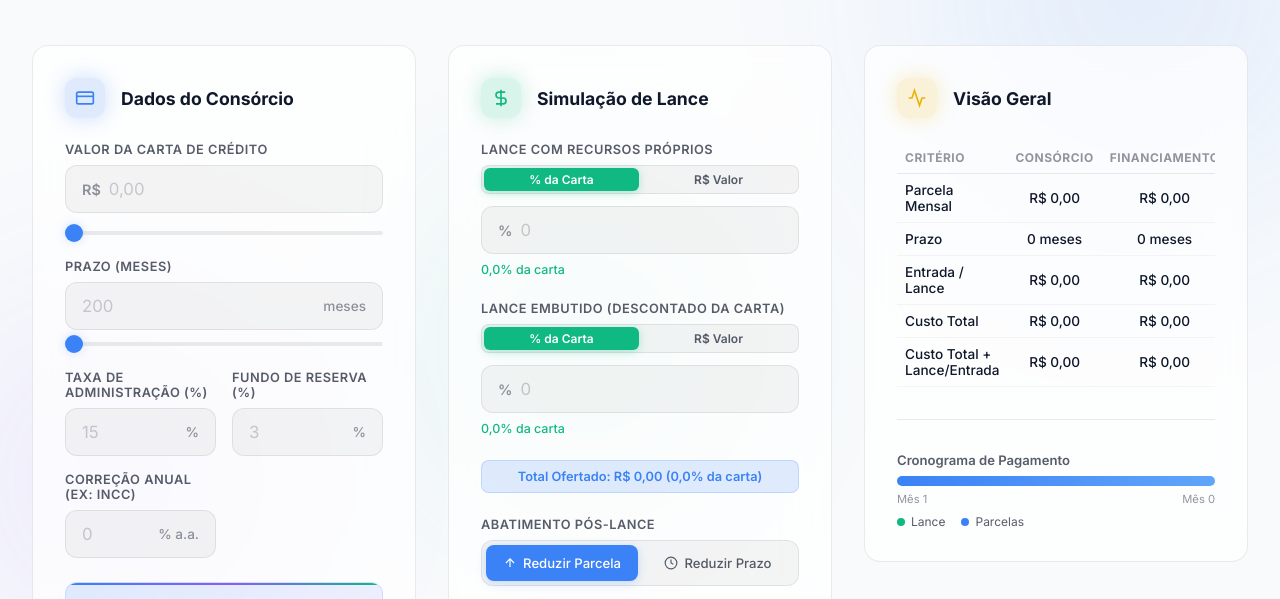
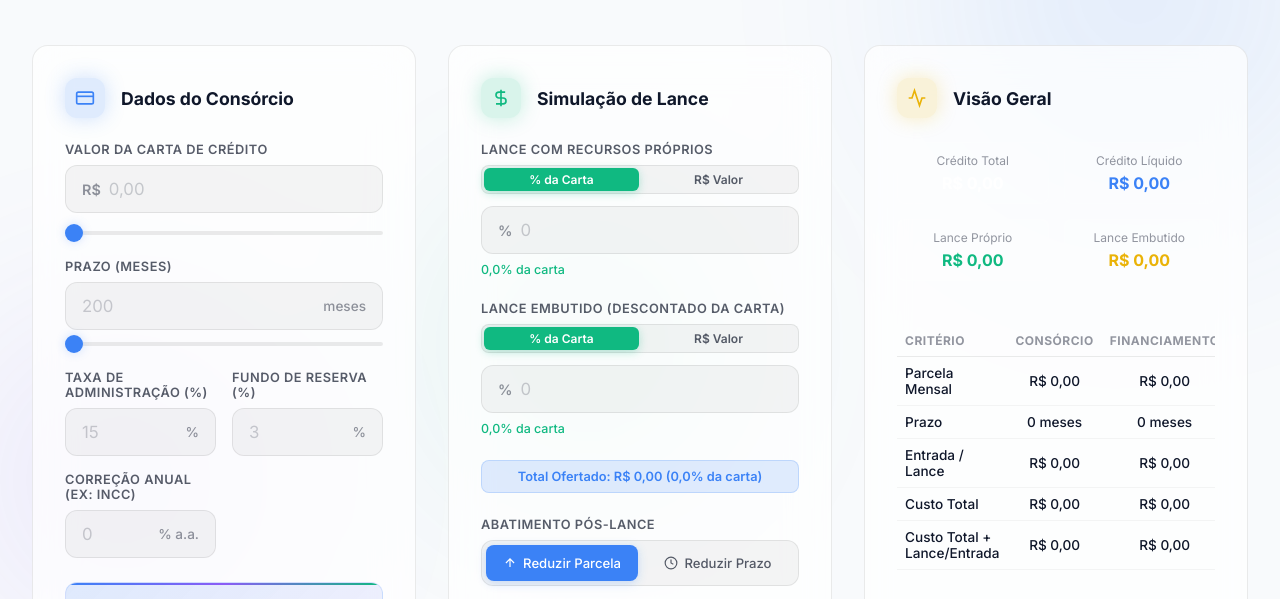
Before and after one commit to pedrojr1430/simulador-consorcio, a plain HTML site: page index.html in a window 1280 px wide. Shown: the part 177-776 px from the top of the page. Drawn offline with nearby package versions, Linux system fonts and the light colour scheme.

Commit message:
feat: update visao geral metrics, fix amortizacao calculation in donut, and remove juros from both tables

```diff
--- a/app.js
+++ b/app.js
@@ -275,7 +275,13 @@
         animatePulse('#lance-results');
 
         // 3. Overview
-        // Elementos removidos em favor da tabela comparativa na main
+        const creditoLiquido = valorCarta - lance.lanceProprio - lance.lanceEmbutido;
+        const creditoTotal = creditoLiquido + lance.lanceProprio; // which is valorCarta - lance.lanceEmbutido
+
+        if ($('#vg-credito-total')) $('#vg-credito-total').textContent = Calculator.formatarMoeda(creditoTotal);
+        if ($('#vg-credito-liquido')) $('#vg-credito-liquido').textContent = Calculator.formatarMoeda(creditoLiquido);
+        if ($('#vg-lance-proprio')) $('#vg-lance-proprio').textContent = Calculator.formatarMoeda(lance.lanceProprio);
+        if ($('#vg-lance-embutido')) $('#vg-lance-embutido').textContent = Calculator.formatarMoeda(lance.lanceEmbutido);
 
         // Timeline
         const timelineLancePct = lance.totalPago > 0 ? (totalLance / lance.totalPago) * 100 : 0;
@@ -338,8 +344,8 @@
         $('#tab-entrada-financiamento').textContent = Calculator.formatarMoeda(dispEntradaFin);
         $('#tab-custo-consorcio').textContent = Calculator.formatarMoeda(totalConsorcio);
         $('#tab-custo-financiamento').textContent = Calculator.formatarMoeda(totalFinanciamento);
-        $('#tab-juros-consorcio').textContent = Calculator.formatarMoeda(lance.custoConsorcio);
-        $('#tab-juros-financiamento').textContent = Calculator.formatarMoeda(dispJurosFin);
+        $('#tab-custo-lance-consorcio').textContent = Calculator.formatarMoeda(totalConsorcio + lance.lanceProprio);
+        $('#tab-custo-entrada-financiamento').textContent = Calculator.formatarMoeda(totalFinanciamento + dispEntradaFin);
 
         // Update the main dashboard comparative table
         const labelCompParcelaMain = $('#label-comp-parcela-main');
@@ -364,7 +370,7 @@
         highlightWinner('#tab-parcela-consorcio', '#tab-parcela-financiamento', lance.novaParcela, dispParcelaFin, true);
         highlightWinner('#tab-prazo-consorcio', '#tab-prazo-financiamento', lance.novoPrazo, dispPrazoFin, true);
         highlightWinner('#tab-custo-consorcio', '#tab-custo-financiamento', totalConsorcio, totalFinanciamento, true);
-        highlightWinner('#tab-juros-consorcio', '#tab-juros-financiamento', lance.custoConsorcio, dispJurosFin, true);
+        highlightWinner('#tab-custo-lance-consorcio', '#tab-custo-entrada-financiamento', totalConsorcio + lance.lanceProprio, totalFinanciamento + dispEntradaFin, true);
 
         // 6. Veredito
         const economia = totalFinanciamento - totalConsorcio;
@@ -663,7 +669,7 @@
             const reserva = lance.totalReserva;
             const lanceVal = state.lanceProprio;
             segments = [
-                { label: 'Amortização (Líquido)', value: Math.max(0, amort - lanceVal), color: '#3b82f6' },
+                { label: 'Amortização (Líquido)', value: Math.max(0, lance.totalPago - admin - reserva), color: '#3b82f6' },
                 { label: 'Taxas e Admin', value: admin + reserva, color: '#10b981' },
                 { label: 'Juros', value: 0, color: '#ef4444' },
                 { label: 'Lance (Próprio)', value: lanceVal, color: '#f0b429' }
--- a/index.html
+++ b/index.html
@@ -224,6 +224,24 @@
                         <h2>Visão Geral</h2>
                     </div>
                     <div class="card-body">
+                        <div class="visao-geral-metrics" style="display: grid; grid-template-columns: 1fr 1fr; gap: 15px; margin-bottom: 20px; text-align: center;">
+                            <div class="metric-box" style="background: rgba(255,255,255,0.05); padding: 10px; border-radius: 8px; border: 1px solid rgba(255,255,255,0.1);">
+                                <span class="metric-label" style="display: block; font-size: 0.75rem; color: var(--text-muted); margin-bottom: 5px;">Crédito Total</span>
+                                <span class="metric-value" id="vg-credito-total" style="font-size: 1rem; font-weight: 700; color: white;">R$ 0,00</span>
+                            </div>
+                            <div class="metric-box" style="background: rgba(255,255,255,0.05); padding: 10px; border-radius: 8px; border: 1px solid rgba(255,255,255,0.1);">
+                                <span class="metric-label" style="display: block; font-size: 0.75rem; color: var(--text-muted); margin-bottom: 5px;">Crédito Líquido</span>
+                                <span class="metric-value" id="vg-credito-liquido" style="font-size: 1rem; font-weight: 700; color: var(--blue);">R$ 0,00</span>
+                            </div>
+                            <div class="metric-box" style="background: rgba(255,255,255,0.05); padding: 10px; border-radius: 8px; border: 1px solid rgba(255,255,255,0.1);">
+                                <span class="metric-label" style="display: block; font-size: 0.75rem; color: var(--text-muted); margin-bottom: 5px;">Lance Próprio</span>
+                                <span class="metric-value" id="vg-lance-proprio" style="font-size: 1rem; font-weight: 700; color: var(--emerald);">R$ 0,00</span>
+                            </div>
+                            <div class="metric-box" style="background: rgba(255,255,255,0.05); padding: 10px; border-radius: 8px; border: 1px solid rgba(255,255,255,0.1);">
+                                <span class="metric-label" style="display: block; font-size: 0.75rem; color: var(--text-muted); margin-bottom: 5px;">Lance Embutido</span>
+                                <span class="metric-value" id="vg-lance-embutido" style="font-size: 1rem; font-weight: 700; color: var(--gold);">R$ 0,00</span>
+                            </div>
+                        </div>
                         <!-- Tabela Comparativa na Main -->
                         <div class="comparison-table-wrapper" style="margin-top: 0; padding: 0; overflow-x: auto;">
                             <table class="comparison-table" id="tabela-comparativa-main" style="width: 100%; font-size: 0.85rem;">
@@ -496,9 +514,9 @@
                                         <td class="col-financiamento" id="tab-custo-financiamento">R$ 0,00</td>
                                     </tr>
                                     <tr>
-                                        <td>Juros / Taxas Pagos</td>
-                                        <td class="col-consorcio" id="tab-juros-consorcio">R$ 12.600,00</td>
-                                        <td class="col-financiamento" id="tab-juros-financiamento">R$ 0,00</td>
+                                        <td>Custo Total + Lance/Entrada</td>
+                                        <td class="col-consorcio" id="tab-custo-lance-consorcio">R$ 0,00</td>
+                                        <td class="col-financiamento" id="tab-custo-entrada-financiamento">R$ 0,00</td>
                                     </tr>
                                 </tbody>
                             </table>
```
